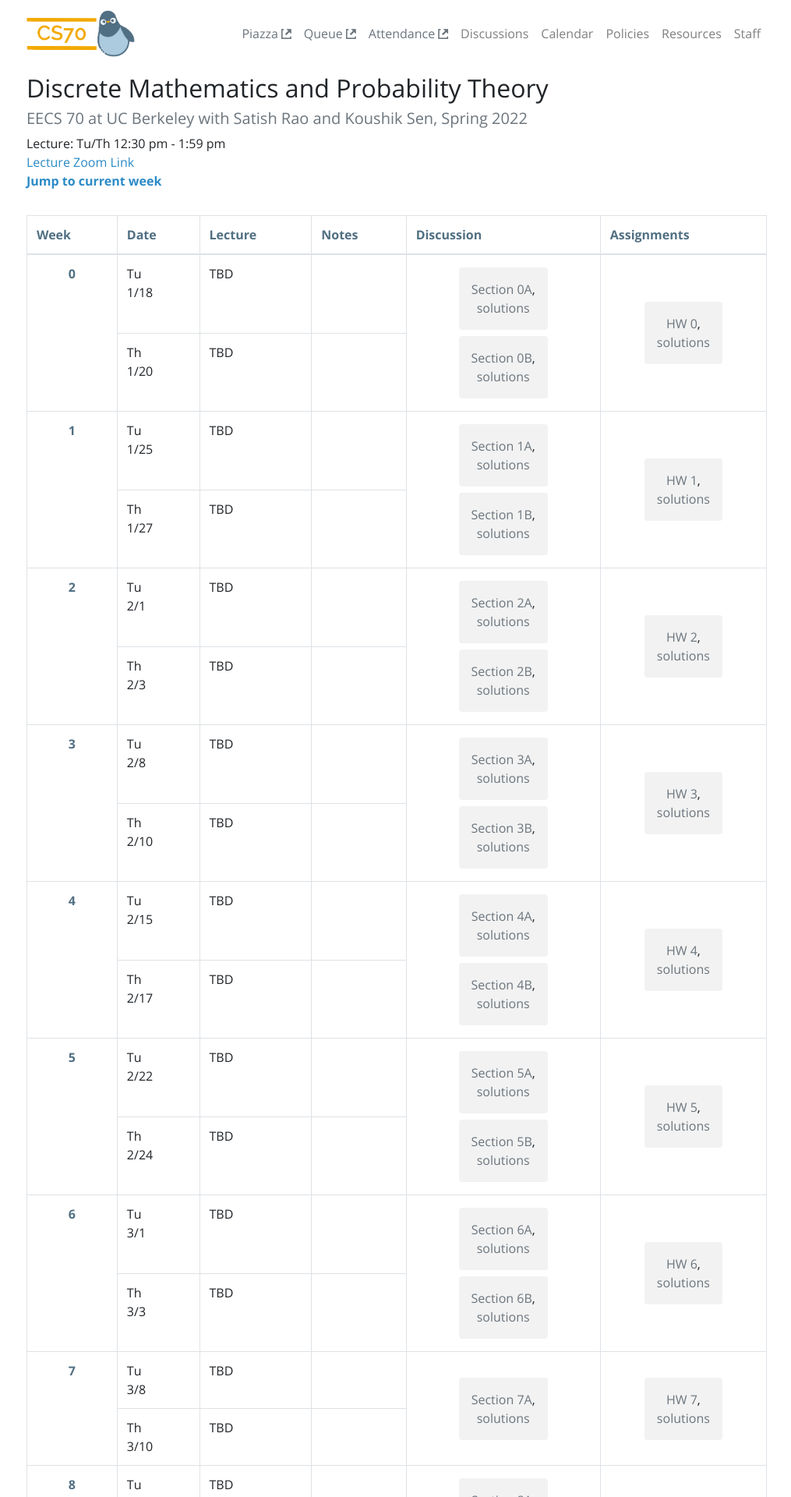
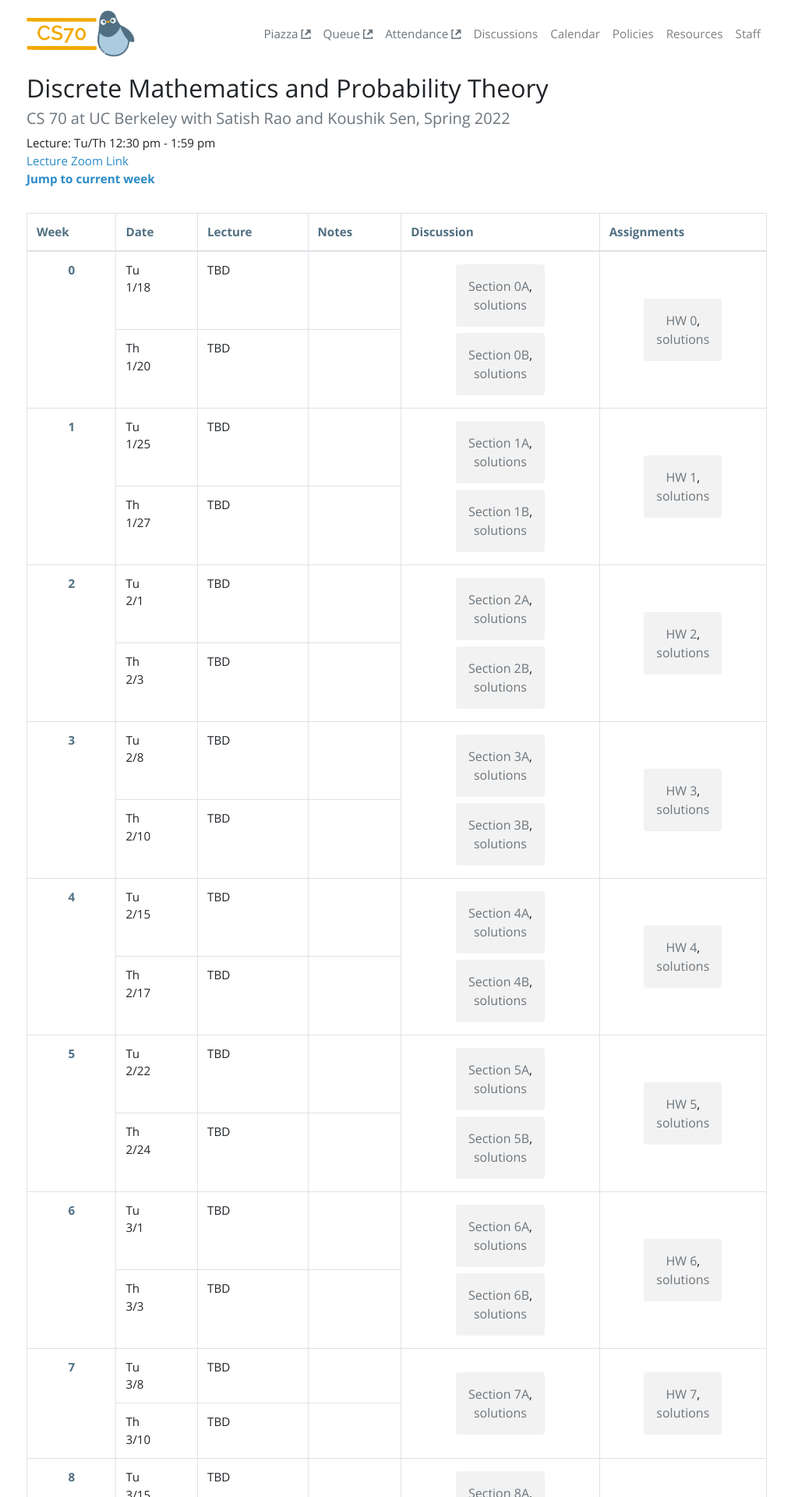
Before and after one commit to tsgoten/cs70-website, a Jekyll site: the page built from index.html, in a window 1280 px wide. Shown: the top 1920 px of the page at 78% size, without its empty margins (131-1146 px from the left). Built offline with Jekyll 4.4.1, drawn with Linux system fonts in a browser that asks for light colours.

Commit message:
updated styling

```diff
--- a/index.html
+++ b/index.html
@@ -9,12 +9,12 @@
     Discrete Mathematics and Probability Theory
 </h2>
 <h5 class="text-muted">
-    EECS 70 at UC Berkeley with Satish Rao and Koushik Sen, Spring 2022
+    CS 70 at UC Berkeley with Satish Rao and Koushik Sen, Spring 2022
 </h5>
 <p>Lecture: Tu/Th 12:30 pm - 1:59 pm<br/>
 <a href="https://berkeley.zoom.us/j/97437942324">Lecture Zoom Link</a>
 <br>
-<a href="#week8"><b>Jump to current week</b></a>
+<a href="#week0"><b>Jump to current week</b></a>
 
 <div class="table-responsive py-3">
 <table class="table table-bordered" >
```
Also changed, not shown: assets/bootstrap.min.css.
